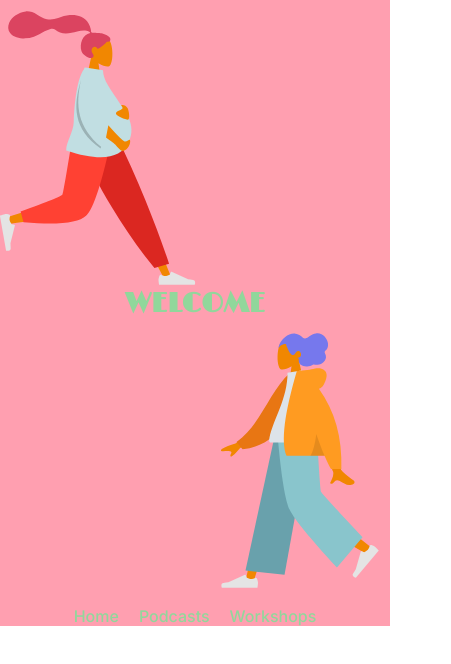
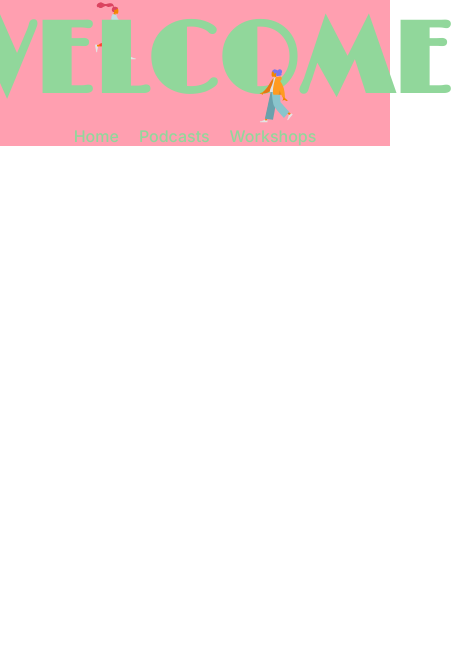
Before and after one commit to unlockhertech/unlockhertech-fe, a Next.js app: page / in a window 390 px wide. Shown: the top 664 px of the page, 451 px wide, since content can reach past the window. Built offline with nearby package versions, Linux system fonts and the light colour scheme.

Commit message:
Play around with sizing for responsive design and add comments

```diff
--- a/src/routes/home/components/icons/PersonWelcome.tsx
+++ b/src/routes/home/components/icons/PersonWelcome.tsx
@@ -9,7 +9,22 @@ const FlippedSVG = styled.svg`
   max-width: 30rem;
   height: auto;
   width: auto;
-}
+
+  //TODO: Change margins too
+  @media (max-width: 900px) {
+    max-height: 30rem; /* Reduce max height */
+    max-width: 20rem; /* Reduce max width */
+  }
+
+  @media (max-width: 700px) {
+    max-height: 30rem; /* Reduce max height */
+    max-width: 10rem; /* Reduce max width */
+  }
+
+  @media (max-width: 500px) {
+    max-height: 30rem; /* Reduce max height */
+    max-width: 5rem; /* Reduce max width */
+  }
 `;
 
 export function PersonWelcomeSVG(): JSX.Element {
--- a/src/routes/home/components/icons/PregnantPersonWelcome.tsx
+++ b/src/routes/home/components/icons/PregnantPersonWelcome.tsx
@@ -8,7 +8,23 @@ const SVG = styled.svg`
   max-width: 30rem;
   height: auto;
   width: auto;
-}`;
+
+  //TODO: Change margins too
+  @media (max-width: 900px) {
+    max-height: 30rem; /* Reduce max height */
+    max-width: 20rem; /* Reduce max width */
+  }
+
+  @media (max-width: 700px) {
+    max-height: 30rem; /* Reduce max height */
+    max-width: 10rem; /* Reduce max width */
+  }
+
+  @media (max-width: 500px) {
+    max-height: 30rem; /* Reduce max height */
+    max-width: 5rem; /* Reduce max width */
+  }
+`;
 
 export function PregnantPersonWelcomeSVG(): JSX.Element {
   return (
--- a/src/routes/home/components/title.tsx
+++ b/src/routes/home/components/title.tsx
@@ -11,7 +11,8 @@ export const Title = styled.h3`
   color: ${({ theme }) => theme.green};
   text-align: center;
   position: absolute;
-  font-size: 7vw;
+  //TODO: Change this based on screen size
+  font-size: 10rem;
 `;
 
 export const TitleBackground = styled(Row)`
```
